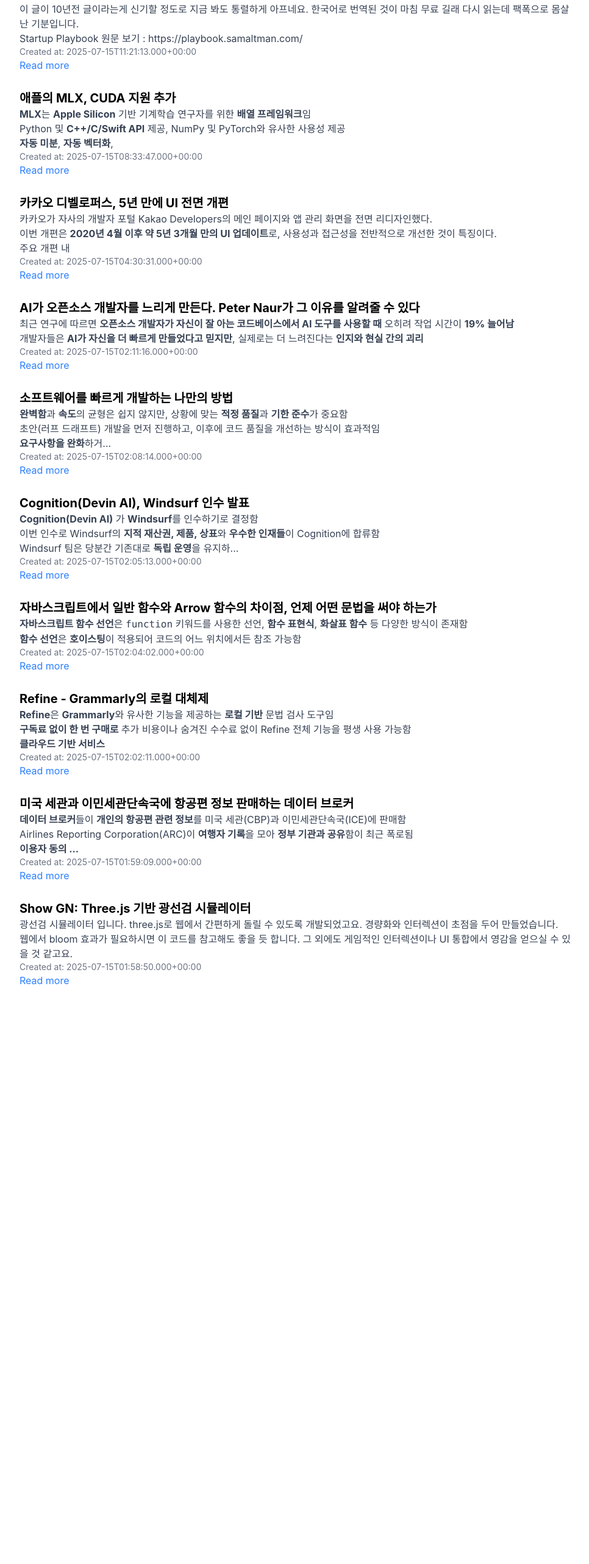
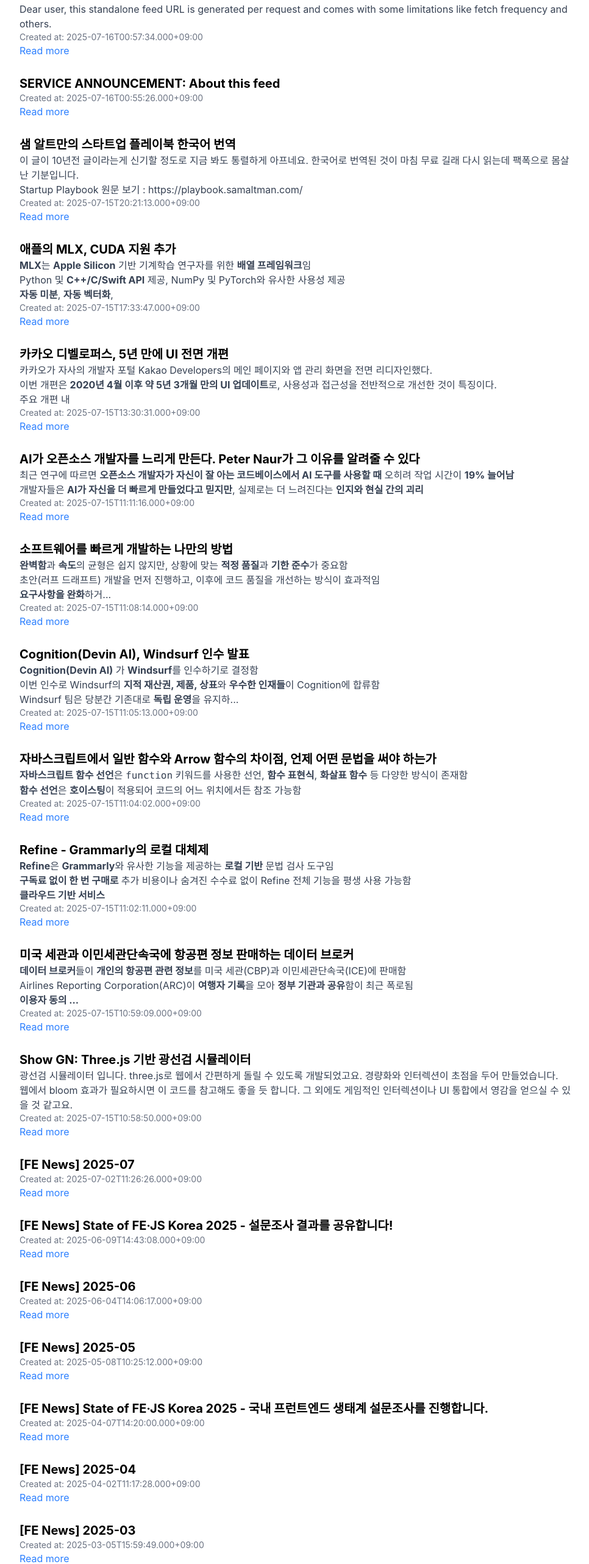
Before and after one commit to inho1019/front-end-trend, a React (Vite) app: page / in a window 1280 px wide. Shown: the part 44-2609 px from the top of the page at 61% size, without its empty margins (153-1119 px from the left). Before the commit the page ends 1668 px from the top, so only its background shows below. Built offline with nearby package versions, Linux system fonts and the light colour scheme; a web font is replaced by a local one.

Commit message:
ci: 테스트

```diff
--- a/index.js
+++ b/index.js
@@ -5,7 +5,7 @@
 (async () => {
 
     // 피드 목록
-    const feed = await parser.parseURL('https://css-tricks.com/category/articles/feed');
+    const feed = await parser.parseURL('https://rssproxy.migor.org/api/tf?url=https://fenews.substack.com/feed');
 
     console.log(feed);
 
--- a/package.json
+++ b/package.json
@@ -19,7 +19,6 @@
     "i18next-browser-languagedetector": "^8.2.0",
     "js-base64": "^3.7.7",
     "luxon": "^3.7.1",
-    "puppeteer": "^24.13.0",
     "react": "^19.1.0",
     "react-dom": "^19.1.0",
     "react-i18next": "^15.6.0",
--- a/public/data.json
+++ b/public/data.json
@@ -1,10 +1,34 @@
 [
   {
+    "title": "SERVICE ANNOUNCEMENT: About this feed",
+    "content": "Dear user, this standalone feed URL is generated per request and <a href=\"https://github.com/damoeb/feedless/wiki/Messages-in-your-Feed#standalone-feed-urls\">comes with some limitations</a> like fetch frequency and others.",
+    "createdAt": "2025-07-16T00:57:34.000+09:00",
+    "link": "https://github.com/damoeb/feedless/wiki/Messages-in-your-Feed#standalone-feed-urls",
+    "owner": "",
+    "site": {
+      "id": "2",
+      "url": "https://feeds.feedburner.com/geeknews-feed",
+      "name": "GeekNews"
+    }
+  },
+  {
+    "title": "SERVICE ANNOUNCEMENT: About this feed",
+    "content": "",
+    "createdAt": "2025-07-16T00:55:26.000+09:00",
+    "link": "https://github.com/damoeb/feedless/wiki/Messages-in-your-Feed#standalone-feed-urls",
+    "owner": "",
+    "site": {
+      "id": "1",
+      "url": "https://fenews.substack.com/feed",
+      "name": "FEnews"
+    }
+  },
+  {
     "title": "샘 알트만의 스타트업 플레이북 한국어 번역",
-    "content": "<p>이 글이 10년전 글이라는게 신기할 정도로 지금 봐도 통렬하게 아프네요. 한국어로 번역된 것이 마침 무료 길래 다시 읽는데 팩폭으로 몸살 난 기분입니다.</p>\n<p>Startup Playbook 원문 보기 : https://playbook.samaltman.com/</p>\n",
-    "createdAt": "2025-07-15T11:21:13.000+00:00",
+    "content": "<p>이 글이 10년전 글이라는게 신기할 정도로 지금 봐도 통렬하게 아프네요. 한국어로 번역된 것이 마침 무료 길래 다시 읽는데 팩폭으로 몸살 난 기분입니다.</p>\r\n<p>Startup Playbook 원문 보기 : https://playbook.samaltman.com/</p>",
+    "createdAt": "2025-07-15T20:21:13.000+09:00",
     "link": "https://news.hada.io/topic?id=22000",
-    "owner": "mobeah",
+    "owner": "",
     "site": {
       "id": "2",
       "url": "https://feeds.feedburner.com/geeknews-feed",
@@ -13,10 +37,10 @@
   },
   {
     "title": "애플의 MLX, CUDA 지원 추가",
-    "content": "<ul>\n<li>\n<strong>MLX</strong>는 <strong>Apple Silicon</strong> 기반 기계학습 연구자를 위한 <strong>배열 프레임워크</strong>임</li>\n<li>Python 및 <strong>C++/C/Swift API</strong> 제공, NumPy 및 PyTorch와 유사한 사용성 제공</li>\n<li>\n<strong>자동 미분</strong>, <strong>자동 벡터화</strong>, <stron...</p>",
-    "createdAt": "2025-07-15T08:33:47.000+00:00",
+    "content": "<ul>\r\n<li>\r\n<strong>MLX</strong>는 <strong>Apple Silicon</strong> 기반 기계학습 연구자를 위한 <strong>배열 프레임워크</strong>임</li>\r\n<li>Python 및 <strong>C++/C/Swift API</strong> 제공, NumPy 및 PyTorch와 유사한 사용성 제공</li>\r\n<li>\r\n<strong>자동 미분</strong>, <strong>자동 벡터화</strong>, <stron...</p>",
+    "createdAt": "2025-07-15T17:33:47.000+09:00",
     "link": "https://news.hada.io/topic?id=21999",
-    "owner": "neo",
+    "owner": "",
     "site": {
       "id": "2",
       "url": "https://feeds.feedburner.com/geeknews-feed",
@@ -25,10 +49,10 @@
   },
   {
     "title": "카카오 디벨로퍼스, 5년 만에 UI 전면 개편",
-    "content": "<p>카카오가 자사의 개발자 포털 <a href=\"https://developers.kakao.com/\">Kakao Developers</a>의 메인 페이지와 앱 관리 화면을 전면 리디자인했다.<br />\n이번 개편은 <strong>2020년 4월 이후 약 5년 3개월 만의 UI 업데이트</strong>로, 사용성과 접근성을 전반적으로 개선한 것이 특징이다.</p>\n<h3>주요 개편 내",
-    "createdAt": "2025-07-15T04:30:31.000+00:00",
+    "content": "<p>카카오가 자사의 개발자 포털 <a href=\"https://developers.kakao.com/\">Kakao Developers</a>의 메인 페이지와 앱 관리 화면을 전면 리디자인했다.<br />\r\n이번 개편은 <strong>2020년 4월 이후 약 5년 3개월 만의 UI 업데이트</strong>로, 사용성과 접근성을 전반적으로 개선한 것이 특징이다.</p>\r\n<h3>주요 개편 내",
+    "createdAt": "2025-07-15T13:30:31.000+09:00",
     "link": "https://news.hada.io/topic?id=21998",
-    "owner": "inseon02",
+    "owner": "",
     "site": {
       "id": "2",
       "url": "https://feeds.feedburner.com/geeknews-feed",
@@ -37,10 +61,10 @@
   },
   {
     "title": "AI가 오픈소스 개발자를 느리게 만든다. Peter Naur가 그 이유를 알려줄 수 있다",
-    "content": "<ul>\n<li>최근 연구에 따르면 <strong>오픈소스 개발자가 자신이 잘 아는 코드베이스에서 AI 도구를 사용할 때</strong> 오히려 작업 시간이 <strong>19% 늘어남</strong>\n</li>\n<li>개발자들은 <strong>AI가 자신을 더 빠르게 만들었다고 믿지만</strong>, 실제로는 더 느려진다는 <strong>인지와 현실 간의 괴리</stro...</p>",
-    "createdAt": "2025-07-15T02:11:16.000+00:00",
+    "content": "<ul>\r\n<li>최근 연구에 따르면 <strong>오픈소스 개발자가 자신이 잘 아는 코드베이스에서 AI 도구를 사용할 때</strong> 오히려 작업 시간이 <strong>19% 늘어남</strong>\r\n</li>\r\n<li>개발자들은 <strong>AI가 자신을 더 빠르게 만들었다고 믿지만</strong>, 실제로는 더 느려진다는 <strong>인지와 현실 간의 괴리</stro...</p>",
+    "createdAt": "2025-07-15T11:11:16.000+09:00",
     "link": "https://news.hada.io/topic?id=21996",
-    "owner": "neo",
+    "owner": "",
     "site": {
       "id": "2",
       "url": "https://feeds.feedburner.com/geeknews-feed",
@@ -49,10 +73,10 @@
   },
   {
     "title": "소프트웨어를 빠르게 개발하는 나만의 방법",
-    "content": "<ul>\n<li>\n<strong>완벽함</strong>과 <strong>속도</strong>의 균형은 쉽지 않지만, 상황에 맞는 <strong>적정 품질</strong>과 <strong>기한 준수</strong>가 중요함</li>\n<li>초안(러프 드래프트) 개발을 먼저 진행하고, 이후에 코드 품질을 개선하는 방식이 효과적임</li>\n<li>\n<strong>요구사항을 완화</strong>하거...</p>",
-    "createdAt": "2025-07-15T02:08:14.000+00:00",
+    "content": "<ul>\r\n<li>\r\n<strong>완벽함</strong>과 <strong>속도</strong>의 균형은 쉽지 않지만, 상황에 맞는 <strong>적정 품질</strong>과 <strong>기한 준수</strong>가 중요함</li>\r\n<li>초안(러프 드래프트) 개발을 먼저 진행하고, 이후에 코드 품질을 개선하는 방식이 효과적임</li>\r\n<li>\r\n<strong>요구사항을 완화</strong>하거...</p>",
+    "createdAt": "2025-07-15T11:08:14.000+09:00",
     "link": "https://news.hada.io/topic?id=21995",
-    "owner": "neo",
+    "owner": "",
     "site": {
       "id": "2",
       "url": "https://feeds.feedburner.com/geeknews-feed",
@@ -61,10 +85,10 @@
   },
   {
     "title": "Cognition(Devin AI), Windsurf 인수 발표",
-    "content": "<ul>\n<li>\n<strong>Cognition(Devin AI)</strong> 가 <strong>Windsurf</strong>를 인수하기로 결정함</li>\n<li>이번 인수로 Windsurf의 <strong>지적 재산권, 제품, 상표</strong>와 <strong>우수한 인재들</strong>이 Cognition에 합류함</li>\n<li>Windsurf 팀은 당분간 기존대로 <strong>독립 운영</strong>을 유지하...</p>",
-    "createdAt": "2025-07-15T02:05:13.000+00:00",
+    "content": "<ul>\r\n<li>\r\n<strong>Cognition(Devin AI)</strong> 가 <strong>Windsurf</strong>를 인수하기로 결정함</li>\r\n<li>이번 인수로 Windsurf의 <strong>지적 재산권, 제품, 상표</strong>와 <strong>우수한 인재들</strong>이 Cognition에 합류함</li>\r\n<li>Windsurf 팀은 당분간 기존대로 <strong>독립 운영</strong>을 유지하...</p>",
+    "createdAt": "2025-07-15T11:05:13.000+09:00",
     "link": "https://news.hada.io/topic?id=21994",
-    "owner": "neo",
+    "owner": "",
     "site": {
       "id": "2",
       "url": "https://feeds.feedburner.com/geeknews-feed",
@@ -73,10 +97,10 @@
   },
   {
     "title": "자바스크립트에서 일반 함수와 Arrow 함수의 차이점, 언제 어떤 문법을 써야 하는가",
-    "content": "<ul>\n<li>\n<strong>자바스크립트 함수 선언</strong>은 <code>function</code> 키워드를 사용한 선언, <strong>함수 표현식</strong>, <strong>화살표 함수</strong> 등 다양한 방식이 존재함</li>\n<li>\n<strong>함수 선언</strong>은 <strong>호이스팅</strong>이 적용되어 코드의 어느 위치에서든 참조 가능함</li>\n<l...</p>",
-    "createdAt": "2025-07-15T02:04:02.000+00:00",
+    "content": "<ul>\r\n<li>\r\n<strong>자바스크립트 함수 선언</strong>은 <code>function</code> 키워드를 사용한 선언, <strong>함수 표현식</strong>, <strong>화살표 함수</strong> 등 다양한 방식이 존재함</li>\r\n<li>\r\n<strong>함수 선언</strong>은 <strong>호이스팅</strong>이 적용되어 코드의 어느 위치에서든 참조 가능함</li>\r\n<l...</p>",
+    "createdAt": "2025-07-15T11:04:02.000+09:00",
     "link": "https://news.hada.io/topic?id=21993",
-    "owner": "neo",
+    "owner": "",
     "site": {
       "id": "2",
       "url": "https://feeds.feedburner.com/geeknews-feed",
@@ -85,10 +109,10 @@
   },
   {
     "title": "Refine - Grammarly의 로컬 대체제",
-    "content": "<ul>\n<li>\n<strong>Refine</strong>은 <strong>Grammarly</strong>와 유사한 기능을 제공하는 <strong>로컬 기반</strong> 문법 검사 도구임</li>\n<li>\n<strong>구독료 없이 한 번 구매로</strong> 추가 비용이나 숨겨진 수수료 없이 Refine 전체 기능을 평생 사용 가능함</li>\n<li>\n<strong>클라우드 기반 서비스</stro...</p>",
-    "createdAt": "2025-07-15T02:02:11.000+00:00",
+    "content": "<ul>\r\n<li>\r\n<strong>Refine</strong>은 <strong>Grammarly</strong>와 유사한 기능을 제공하는 <strong>로컬 기반</strong> 문법 검사 도구임</li>\r\n<li>\r\n<strong>구독료 없이 한 번 구매로</strong> 추가 비용이나 숨겨진 수수료 없이 Refine 전체 기능을 평생 사용 가능함</li>\r\n<li>\r\n<strong>클라우드 기반 서비스</stro...</p>",
+    "createdAt": "2025-07-15T11:02:11.000+09:00",
     "link": "https://news.hada.io/topic?id=21992",
-    "owner": "neo",
+    "owner": "",
     "site": {
       "id": "2",
       "url": "https://feeds.feedburner.com/geeknews-feed",
@@ -97,10 +121,10 @@
   },
   {
     "title": "미국 세관과 이민세관단속국에 항공편 정보 판매하는 데이터 브로커",
-    "content": "<ul>\n<li>\n<strong>데이터 브로커</strong>들이 <strong>개인의 항공편 관련 정보</strong>를 미국 세관(CBP)과 이민세관단속국(ICE)에 판매함</li>\n<li>Airlines Reporting Corporation(ARC)이 <strong>여행자 기록</strong>을 모아 <strong>정부 기관과 공유</strong>함이 최근 폭로됨</li>\n<li>\n<strong>이용자 동의 ...</p>",
-    "createdAt": "2025-07-15T01:59:09.000+00:00",
+    "content": "<ul>\r\n<li>\r\n<strong>데이터 브로커</strong>들이 <strong>개인의 항공편 관련 정보</strong>를 미국 세관(CBP)과 이민세관단속국(ICE)에 판매함</li>\r\n<li>Airlines Reporting Corporation(ARC)이 <strong>여행자 기록</strong>을 모아 <strong>정부 기관과 공유</strong>함이 최근 폭로됨</li>\r\n<li>\r\n<strong>이용자 동의 ...</p>",
+    "createdAt": "2025-07-15T10:59:09.000+09:00",
     "link": "https://news.hada.io/topic?id=21991",
-    "owner": "neo",
+    "owner": "",
     "site": {
       "id": "2",
       "url": "https://feeds.feedburner.com/geeknews-feed",
@@ -109,14 +133,254 @@
   },
   {
     "title": "Show GN: Three.js 기반 광선검 시뮬레이터",
-    "content": "<p>광선검 시뮬레이터 입니다. three.js로 웹에서 간편하게 돌릴 수 있도록 개발되었고요. 경량화와 인터렉션이 초점을 두어 만들었습니다.</p>\n<p>웹에서 bloom 효과가 필요하시면 이 코드를 참고해도 좋을 듯 합니다. 그 외에도 게임적인 인터렉션이나 UI 통합에서 영감을 얻으실 수 있을 것 같고요.</p>\n",
-    "createdAt": "2025-07-15T01:58:50.000+00:00",
+    "content": "<p>광선검 시뮬레이터 입니다. three.js로 웹에서 간편하게 돌릴 수 있도록 개발되었고요. 경량화와 인터렉션이 초점을 두어 만들었습니다.</p>\r\n<p>웹에서 bloom 효과가 필요하시면 이 코드를 참고해도 좋을 듯 합니다. 그 외에도 게임적인 인터렉션이나 UI 통합에서 영감을 얻으실 수 있을 것 같고요.</p>",
+    "createdAt": "2025-07-15T10:58:50.000+09:00",
     "link": "https://news.hada.io/topic?id=21990",
-    "owner": "hyeongjun",
+    "owner": "",
     "site": {
       "id": "2",
       "url": "https://feeds.feedburner.com/geeknews-feed",
       "name": "GeekNews"
     }
+  },
+  {
+    "title": "[FE News] 2025-07",
+    "content": "",
+    "createdAt": "2025-07-02T11:26:26.000+09:00",
+    "link": "https://fenews.substack.com/p/fe-news-2025-07",
+    "owner": "",
+    "site": {
+      "id": "1",
+      "url": "https://fenews.substack.com/feed",
+      "name": "FEnews"
+    }
+  },
+  {
+    "title": "[FE News] State of FE·JS Korea 2025 - 설문조사 결과를 공유합니다!",
+    "content": "",
+    "createdAt": "2025-06-09T14:43:08.000+09:00",
+    "link": "https://fenews.substack.com/p/fe-news-state-of-fejs-korea-2025-9d1",
+    "owner": "",
+    "site": {
+      "id": "1",
+      "url": "https://fenews.substack.com/feed",
+      "name": "FEnews"
+    }
+  },
+  {
+    "title": "[FE News] 2025-06",
+    "content": "",
+    "createdAt": "2025-06-04T14:06:17.000+09:00",
+    "link": "https://fenews.substack.com/p/fe-news-2025-06",
+    "owner": "",
+    "site": {
+      "id": "1",
+      "url": "https://fenews.substack.com/feed",
+      "name": "FEnews"
+    }
+  },
+  {
+    "title": "[FE News] 2025-05",
+    "content": "",
+    "createdAt": "2025-05-08T10:25:12.000+09:00",
+    "link": "https://fenews.substack.com/p/fe-news-2025-05",
+    "owner": "",
+    "site": {
+      "id": "1",
+      "url": "https://fenews.substack.com/feed",
+      "name": "FEnews"
+    }
+  },
+  {
+    "title": "[FE News] State of FE·JS Korea 2025 - 국내 프런트엔드 생태계 설문조사를 진행합니다.",
+    "content": "",
+    "createdAt": "2025-04-07T14:20:00.000+09:00",
+    "link": "https://fenews.substack.com/p/fe-news-state-of-fejs-korea-2025",
+    "owner": "",
+    "site": {
+      "id": "1",
+      "url": "https://fenews.substack.com/feed",
+      "name": "FEnews"
+    }
+  },
+  {
+    "title": "[FE News] 2025-04",
+    "content": "",
+    "createdAt": "2025-04-02T11:17:28.000+09:00",
+    "link": "https://fenews.substack.com/p/fe-news-2025-04",
+    "owner": "",
+    "site": {
+      "id": "1",
+      "url": "https://fenews.substack.com/feed",
+      "name": "FEnews"
+    }
+  },
+  {
+    "title": "[FE News] 2025-03",
+    "content": "",
+    "createdAt": "2025-03-05T15:59:49.000+09:00",
+    "link": "https://fenews.substack.com/p/fe-news-2025-03",
+    "owner": "",
+    "site": {
+      "id": "1",
+      "url": "https://fenews.substack.com/feed",
+      "name": "FEnews"
+    }
+  },
+  {
+    "title": "[FE News] 2025-02",
+    "content": "",
+    "createdAt": "2025-02-05T10:54:58.000+09:00",
+    "link": "https://fenews.substack.com/p/fe-news-2025-02",
+    "owner": "",
+    "site": {
+      "id": "1",
+      "url": "https://fenews.substack.com/feed",
+      "name": "FEnews"
+    }
+  },
+  {
+    "title": "[FE News] 2025-01",
+    "content": "",
+    "createdAt": "2025-01-08T10:54:36.000+09:00",
+    "link": "https://fenews.substack.com/p/fe-news-2025-01",
+    "owner": "",
+    "site": {
+      "id": "1",
+      "url": "https://fenews.substack.com/feed",
+      "name": "FEnews"
+    }
+  },
+  {
+    "title": "[FE News] 2024-12",
+    "content": "",
+    "createdAt": "2024-12-04T10:12:11.000+09:00",
+    "link": "https://fenews.substack.com/p/fe-news-2024-12",
+    "owner": "",
+    "site": {
+      "id": "1",
+      "url": "https://fenews.substack.com/feed",
+      "name": "FEnews"
+    }
+  },
+  {
+    "title": "[FE News] 2024-11",
+    "content": "",
+    "createdAt": "2024-11-06T16:55:36.000+09:00",
+    "link": "https://fenews.substack.com/p/fe-news-2024-11",
+    "owner": "",
+    "site": {
+      "id": "1",
+      "url": "https://fenews.substack.com/feed",
+      "name": "FEnews"
+    }
+  },
+  {
+    "title": "[FE News] 팀네이버 컨퍼런스 DAN 24에 구독자 여러분을 초대합니다!",
+    "content": "",
+    "createdAt": "2024-10-28T19:41:48.000+09:00",
+    "link": "https://fenews.substack.com/p/fe-news-dan-24",
+    "owner": "",
+    "site": {
+      "id": "1",
+      "url": "https://fenews.substack.com/feed",
+      "name": "FEnews"
+    }
+  },
+  {
+    "title": "[FE News] 2024-10",
+    "content": "",
+    "createdAt": "2024-10-02T11:25:47.000+09:00",
+    "link": "https://fenews.substack.com/p/fe-news-2024-10",
+    "owner": "",
+    "site": {
+      "id": "1",
+      "url": "https://fenews.substack.com/feed",
+      "name": "FEnews"
+    }
+  },
+  {
+    "title": "[FE News] 2024-09",
+    "content": "",
+    "createdAt": "2024-09-04T10:40:22.000+09:00",
+    "link": "https://fenews.substack.com/p/fe-news-2024-09",
+    "owner": "",
+    "site": {
+      "id": "1",
+      "url": "https://fenews.substack.com/feed",
+      "name": "FEnews"
+    }
+  },
+  {
+    "title": "[FE News] 2024-08",
+    "content": "",
+    "createdAt": "2024-08-07T13:57:08.000+09:00",
+    "link": "https://fenews.substack.com/p/fe-news-2024-08",
+    "owner": "",
+    "site": {
+      "id": "1",
+      "url": "https://fenews.substack.com/feed",
+      "name": "FEnews"
+    }
+  },
+  {
+    "title": "[FE News] 2024-07",
+    "content": "",
+    "createdAt": "2024-07-03T12:32:06.000+09:00",
+    "link": "https://fenews.substack.com/p/fe-news-2024-07",
+    "owner": "",
+    "site": {
+      "id": "1",
+      "url": "https://fenews.substack.com/feed",
+      "name": "FEnews"
+    }
+  },
+  {
+    "title": "[FE News] 2024-06",
+    "content": "",
+    "createdAt": "2024-06-05T14:07:30.000+09:00",
+    "link": "https://fenews.substack.com/p/fe-news-2024-06",
+    "owner": "",
+    "site": {
+      "id": "1",
+      "url": "https://fenews.substack.com/feed",
+      "name": "FEnews"
+    }
+  },
+  {
+    "title": "[FE News] 2024-05",
+    "content": "",
+    "createdAt": "2024-05-08T16:19:19.000+09:00",
+    "link": "https://fenews.substack.com/p/fe-news-2024-05",
+    "owner": "",
+    "site": {
+      "id": "1",
+      "url": "https://fenews.substack.com/feed",
+      "name": "FEnews"
+    }
+  },
+  {
+    "title": "[FE News] 2024-04",
+    "content": "",
+    "createdAt": "2024-04-03T14:07:56.000+09:00",
+    "link": "https://fenews.substack.com/p/fe-news-2024-04",
+    "owner": "",
+    "site": {
+      "id": "1",
+      "url": "https://fenews.substack.com/feed",
+      "name": "FEnews"
+    }
+  },
+  {
+    "title": "[FE News] 2024-03",
+    "content": "",
+    "createdAt": "2024-03-06T13:51:12.000+09:00",
+    "link": "https://fenews.substack.com/p/fe-news-2024-03",
+    "owner": "",
+    "site": {
+      "id": "1",
+      "url": "https://fenews.substack.com/feed",
+      "name": "FEnews"
+    }
   }
 ]
--- a/scripts/action.ts
+++ b/scripts/action.ts
@@ -1,7 +1,6 @@
 import { writeFileSync, readFileSync } from 'node:fs';
 import RSSParser from "rss-parser";
 import dotenv from 'dotenv';
-import puppeteer from 'puppeteer';
 import type { Site } from "../src/shared/model/site";
 import type { ParserData } from "../src/shared/model/parser";
 import { DateTime } from 'luxon';
@@ -10,59 +9,12 @@
 
 const parser = new RSSParser();
 
-async function fetchRssWithPuppeteer(url: string): Promise<string | null> {
-  const browser = await puppeteer.launch({
-    headless: true,
-    args: ['--no-sandbox', '--disable-setuid-sandbox'],
-  });
-
-  try {
-    const page = await browser.newPage();
-    await page.goto(url, { waitUntil: 'networkidle2' });
-
-    const rssContent = await page.evaluate(() => {
-        const feedElement = document.querySelector('feed');
-        if (feedElement) {
-            return feedElement.outerHTML;
-        }
-        const rssElement = document.querySelector('rss');
-        if (rssElement) {
-            return rssElement.outerHTML;
-        }
-        const txt = document.createElement('textarea');
-        txt.innerHTML = document.documentElement.outerHTML;
-        const domParser = new DOMParser();
-        const doc = domParser.parseFromString(txt.value, "text/html");
-        const feedDecodeElement = doc.querySelector('feed');
-        if (feedDecodeElement) {
-            return feedDecodeElement.outerHTML;
-        }
-        const rssDecodeElement = doc.querySelector('rss');
-        if (rssDecodeElement) {
-            return rssDecodeElement.outerHTML;
-        }
-        return null;
-    });
-
-    console.log(rssContent)
-
-    return rssContent;
-  } finally {
-    await browser.close();
-  }
-}
-
 (async () => {
     try {
         const targetSite = process.env.VITE_TARGET_PATH_SITE ?? 'public/site.json';
         const sites = JSON.parse(readFileSync(targetSite, 'utf8')) as Site[];
         const parsing = await Promise.all(sites.map(async (site: Site) => {
-            const rssXml = await fetchRssWithPuppeteer(site.url);
-            if (!rssXml) {
-                console.warn(`Failed to fetch RSS from ${site.url}`);
-                return [];
-            }
-            const feed = await parser.parseString(rssXml);
+            const feed = await parser.parseURL(`${process.env.VITE_RSS_PROXY_URL}${site.url}`);
             const items = feed.items || [];
             const parsedData: ParserData[] = items.map(item => {
                 const createdRaw = item[site.type.createdAt];
```
Also changed, not shown: 2 other files (tests, documents, lock files or other folders).
